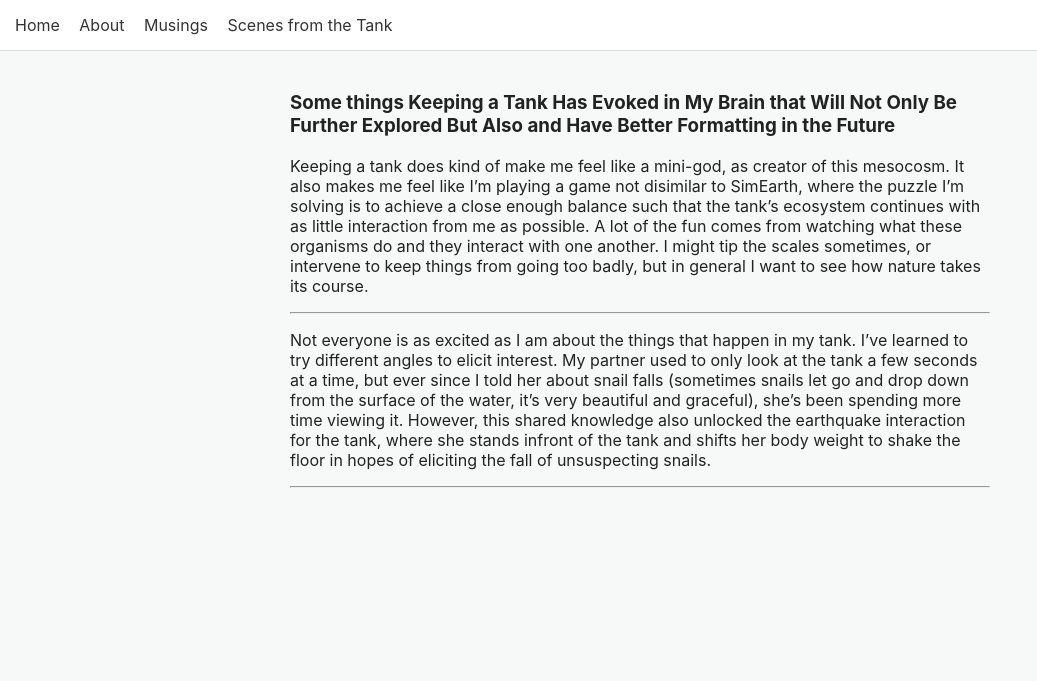
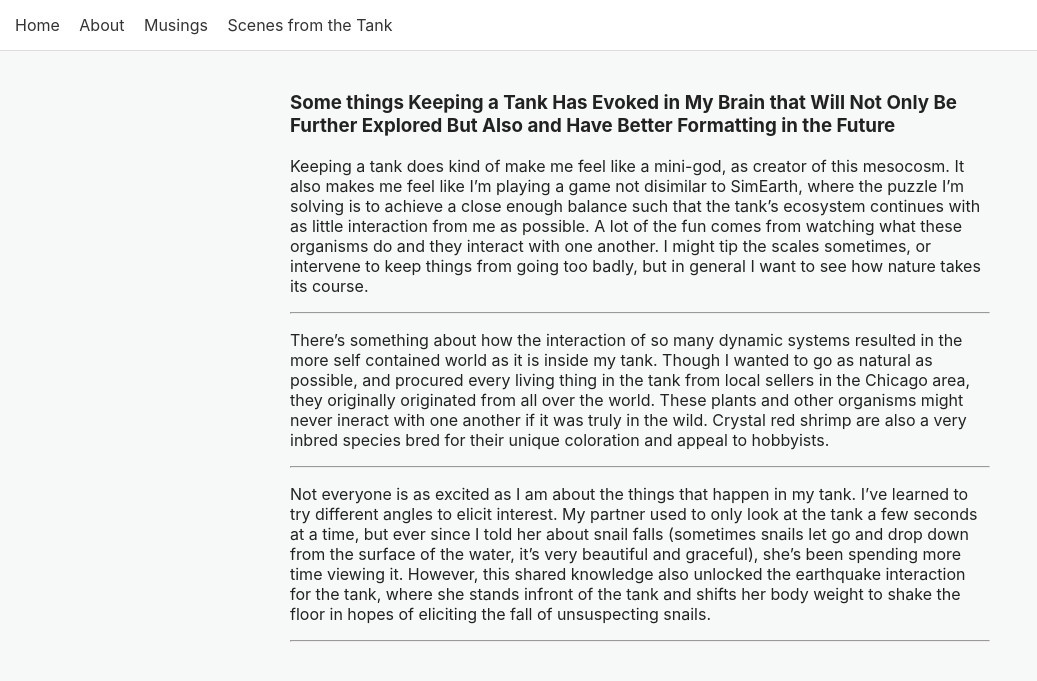
Before and after one commit to h3ming/ShrimpWorld, a Jekyll site: the page built from musings.md, in a window 1280 px wide. Shown: the top 681 px of the page, without its empty margins (0-1037 px from the left). Built offline with Jekyll 4.4.1, drawn with Linux system fonts in a browser that asks for light colours.

Commit message:
um small musing

```diff
--- a/musings.md
+++ b/musings.md
@@ -9,6 +9,10 @@ Keeping a tank does kind of make me feel like a mini-god, as creator of this mes
 
 ---
 
+There's something about how the interaction of so many dynamic systems resulted in the more self contained world as it is inside my tank. Though I wanted to go as natural as possible, and procured every living thing in the tank from local sellers in the Chicago area, they originally originated from all over the world. These plants and other organisms might never ineract with one another if it was truly in the wild. Crystal red shrimp are also a very inbred species bred for their unique coloration and appeal to hobbyists.
+
+---
+
 Not everyone is as excited as I am about the things that happen in my tank. I've learned to try different angles to elicit interest. My partner used to only look at the tank a few seconds at a time, but ever since I told her about snail falls (sometimes snails let go and drop down from the surface of the water, it's very beautiful and graceful), she's been spending more time viewing it. However, this shared knowledge also unlocked the earthquake interaction for the tank, where she stands infront of the tank and shifts her body weight to shake the floor in hopes of eliciting the fall of unsuspecting snails.
 
 ---
```
